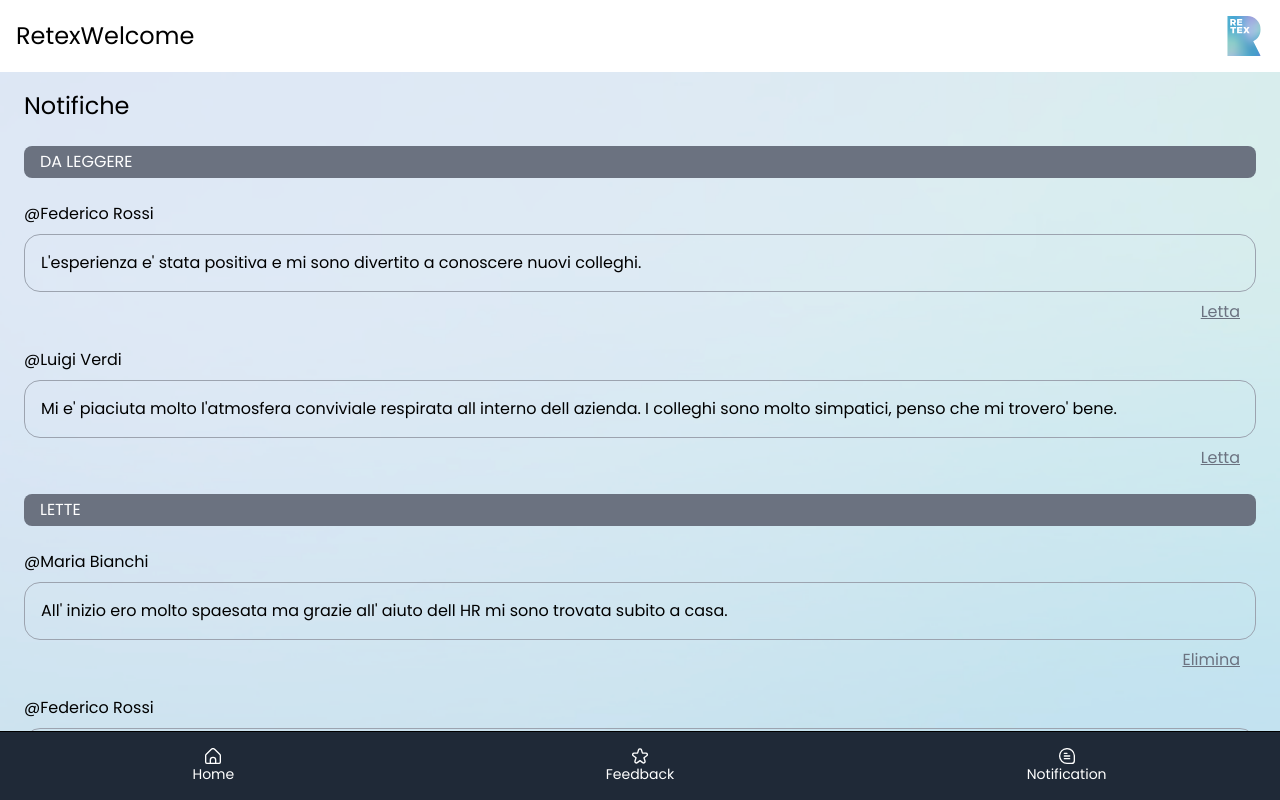
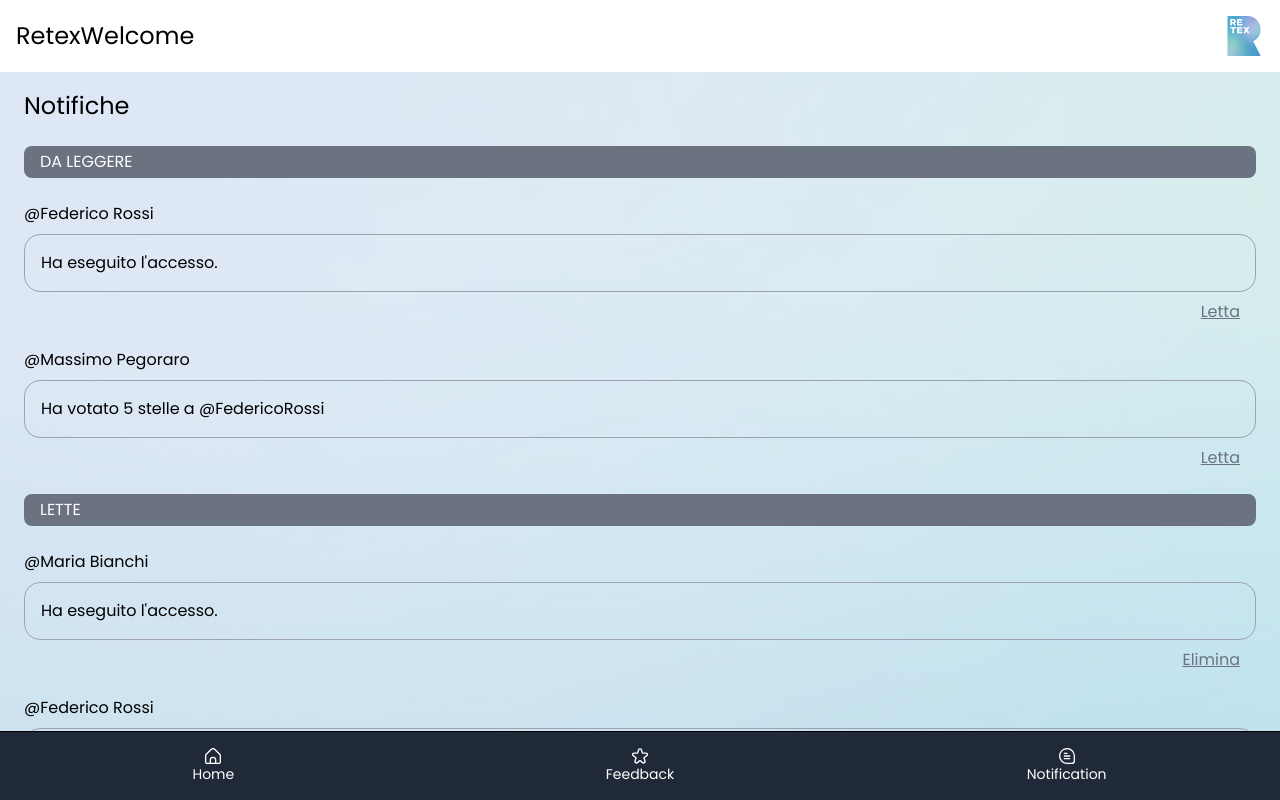
Before and after one commit to sconfa-8/FALSA-Project, a Nuxt app: page /hr/notification in a window 1280 px wide. Built offline with nearby package versions, Linux system fonts and the light colour scheme.

Commit message:
fix: label

```diff
--- a/components/organisms/OrganismsMenuHr.vue
+++ b/components/organisms/OrganismsMenuHr.vue
@@ -1,4 +1,7 @@
-<script setup></script>
+<script setup>
+const isActive = ref('')
+
+</script>
 
 <template>
   <div
--- a/pages/hr/notification.vue
+++ b/pages/hr/notification.vue
@@ -13,7 +13,7 @@
       <p>@Federico Rossi</p>
       <div class="border border-gray-400 rounded-2xl p-4">
         <p>
-          L'esperienza e' stata positiva e mi sono divertito a conoscere nuovi colleghi.
+          Ha eseguito l'accesso.
         </p>
       </div>
       <div class="w-full flex justify-end px-4">
@@ -22,10 +22,10 @@
     </div>
 
     <div class="space-y-2">
-      <p>@Luigi Verdi</p>
+      <p>@Massimo Pegoraro</p>
       <div class="border border-gray-400 rounded-2xl p-4">
         <p>
-          Mi e' piaciuta molto l'atmosfera conviviale respirata all interno dell azienda. I colleghi sono molto simpatici, penso che mi trovero' bene.
+          Ha votato 5 stelle a @FedericoRossi
         </p>
       </div>
       <div class="w-full flex justify-end px-4">
@@ -41,7 +41,7 @@
       <p>@Maria Bianchi</p>
       <div class="border border-gray-400 rounded-2xl p-4">
         <p>
-          All' inizio ero molto spaesata ma grazie all' aiuto dell HR mi sono trovata subito a casa.
+          Ha eseguito l'accesso.
         </p>
       </div>
       <div class="w-full flex justify-end px-4">
```
